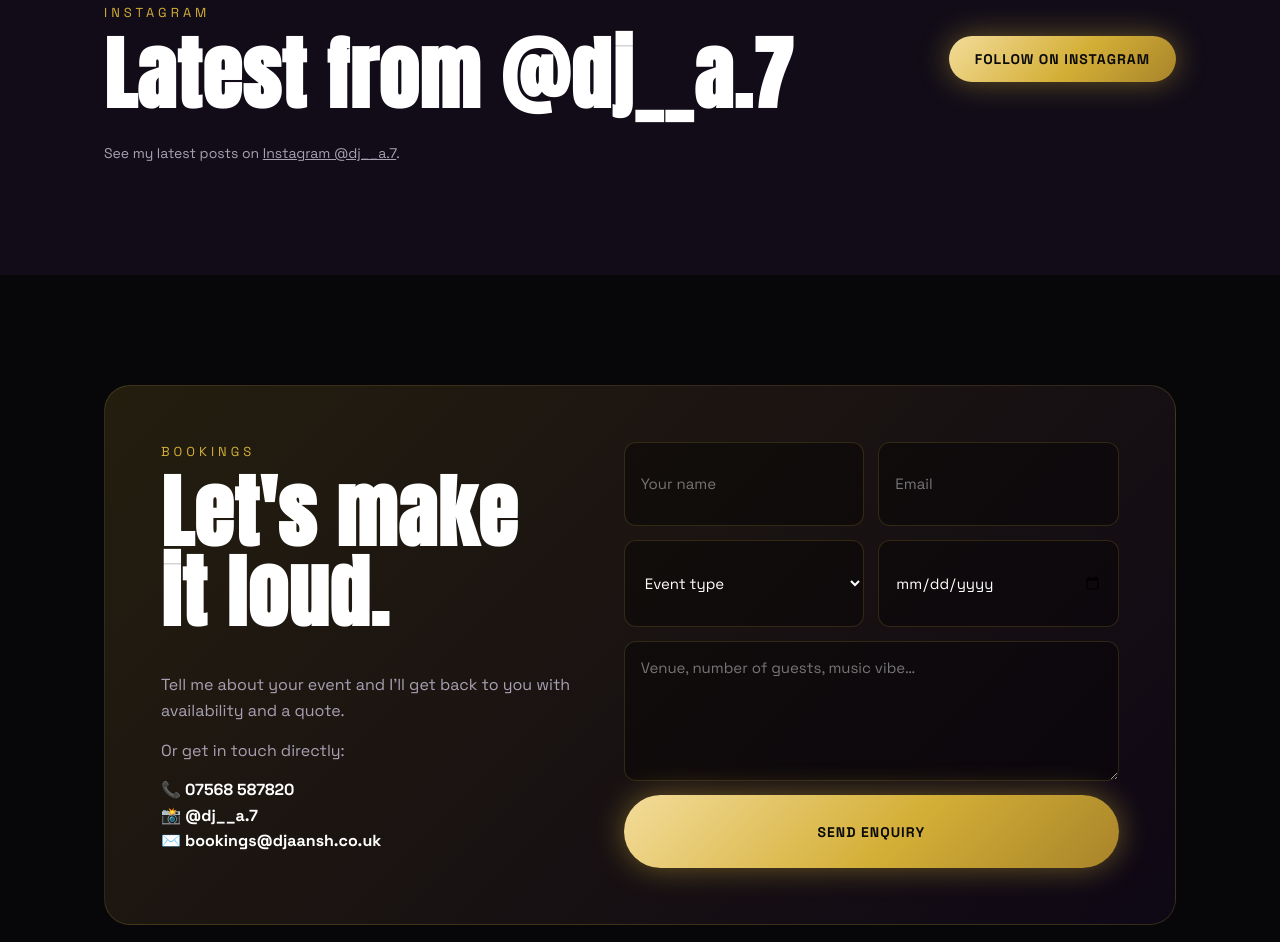
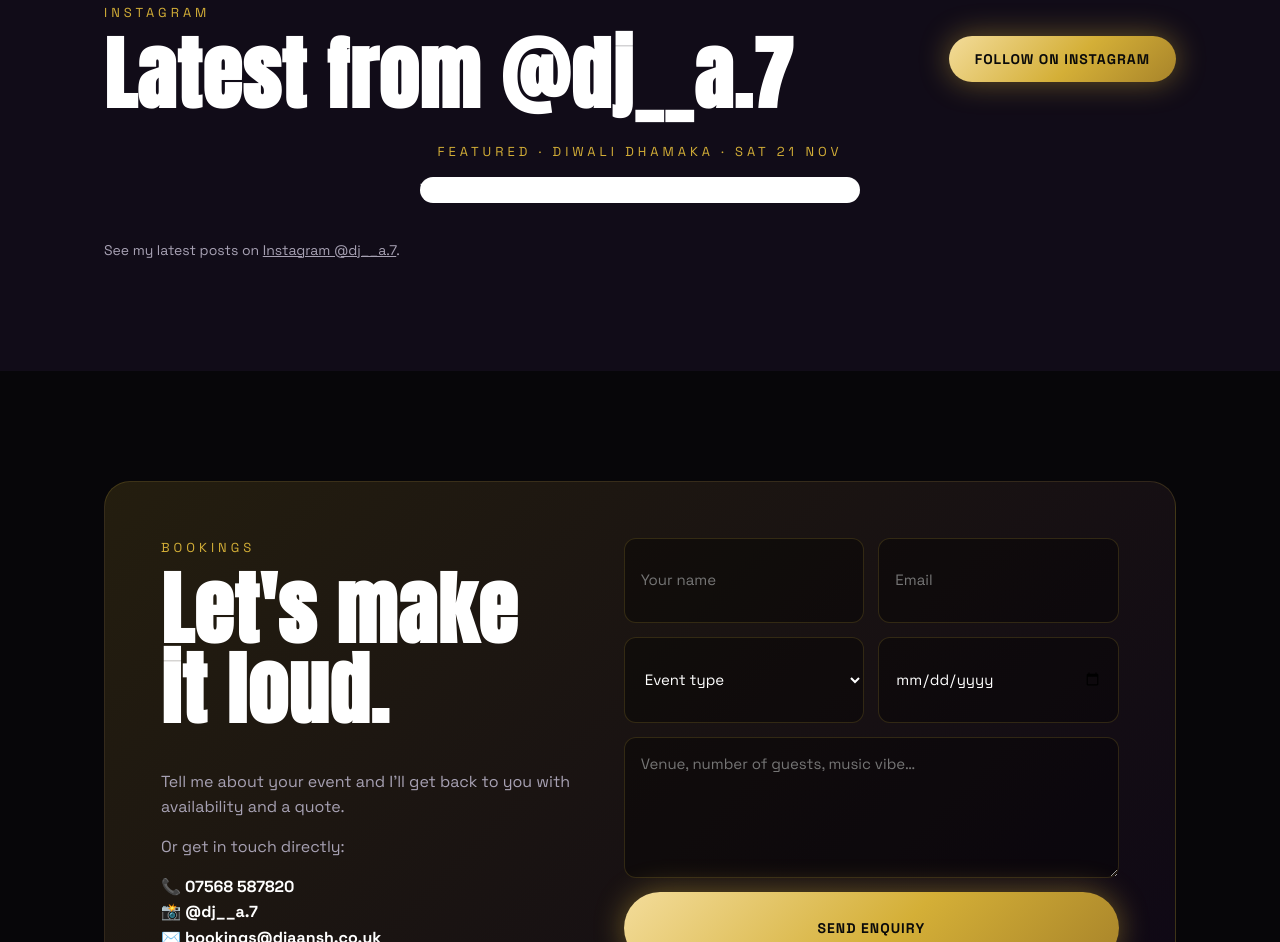
Before and after one commit to monchalaansh131-tech/djaansh-website, a plain HTML site: page index.html in a window 1280 px wide. Shown: the part 3430-4372 px from the top of the page. Drawn offline with Linux system fonts and the light colour scheme; no server answers; a script that the page names is missing.

Commit message:
Update index.html

```diff
--- a/index.html
+++ b/index.html
@@ -106,6 +106,8 @@
   .ig-post:hover .cap{opacity:1}
   .ig-post .badge{position:absolute;top:10px;right:10px;width:26px;height:26px;border-radius:50%;background:rgba(0,0,0,.55);display:flex;align-items:center;justify-content:center}
   .ig-post .badge svg{width:13px;fill:var(--cyan)}
+  .ig-featured{margin:0 auto 36px;max-width:440px}
+  .ig-featured .kicker{margin-bottom:14px}
   @media (max-width:820px){.ig-grid{gap:6px}.ig-post{border-radius:8px}}
 
   /* booking */
@@ -222,6 +224,10 @@
     <div class="ig-head">
       <div><div class="kicker">Instagram</div><h2>Latest from @dj__a.7</h2></div>
       <a href="https://www.instagram.com/dj__a.7/" class="btn btn-hot">Follow on Instagram</a>
+    </div>
+    <div class="ig-featured">
+      <div class="kicker" style="text-align:center">Featured · Diwali Dhamaka · Sat 21 Nov</div>
+      <blockquote class="instagram-media" data-instgrm-permalink="https://www.instagram.com/p/DfieDC3oFpV/" data-instgrm-version="14" style="background:#fff;border:0;border-radius:14px;margin:0 auto;max-width:440px;min-width:280px;width:100%"><a href="https://www.instagram.com/p/DfieDC3oFpV/">View the Diwali Dhamaka post on Instagram</a></blockquote>
     </div>
     <div class="ig-grid" id="igGrid"></div>
   </div>
@@ -365,5 +371,6 @@
     ok.style.display = 'block';
   });
 </script>
+<script async src="https://www.instagram.com/embed.js"></script>
 </body>
 </html>
```
